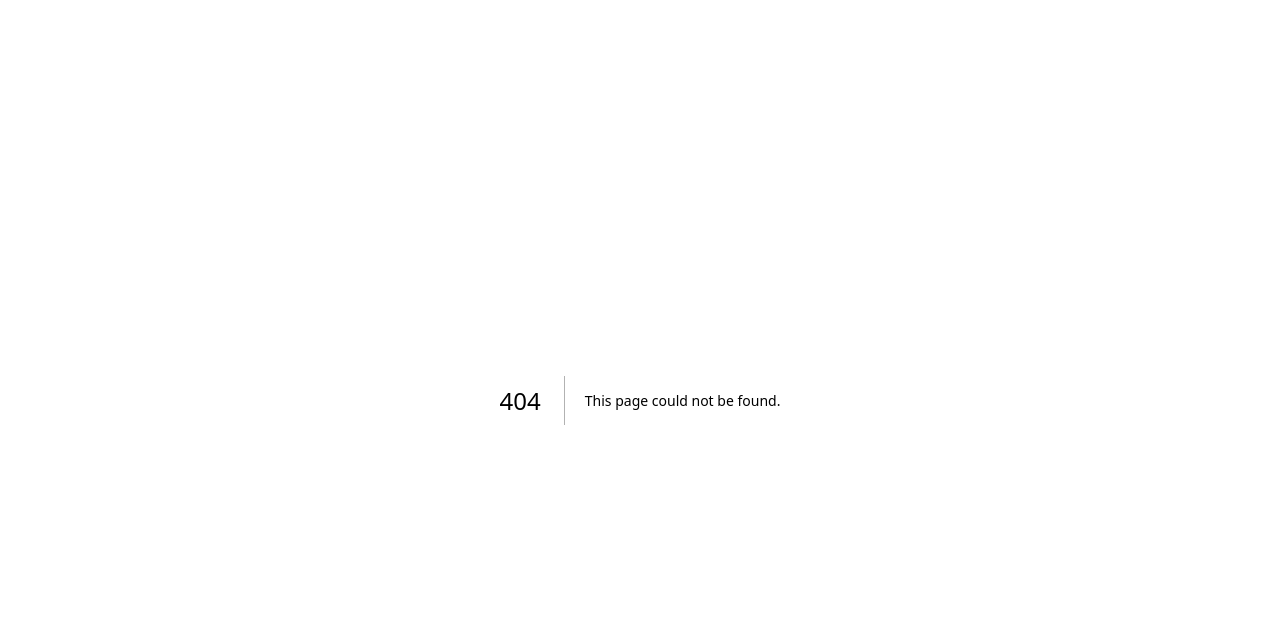
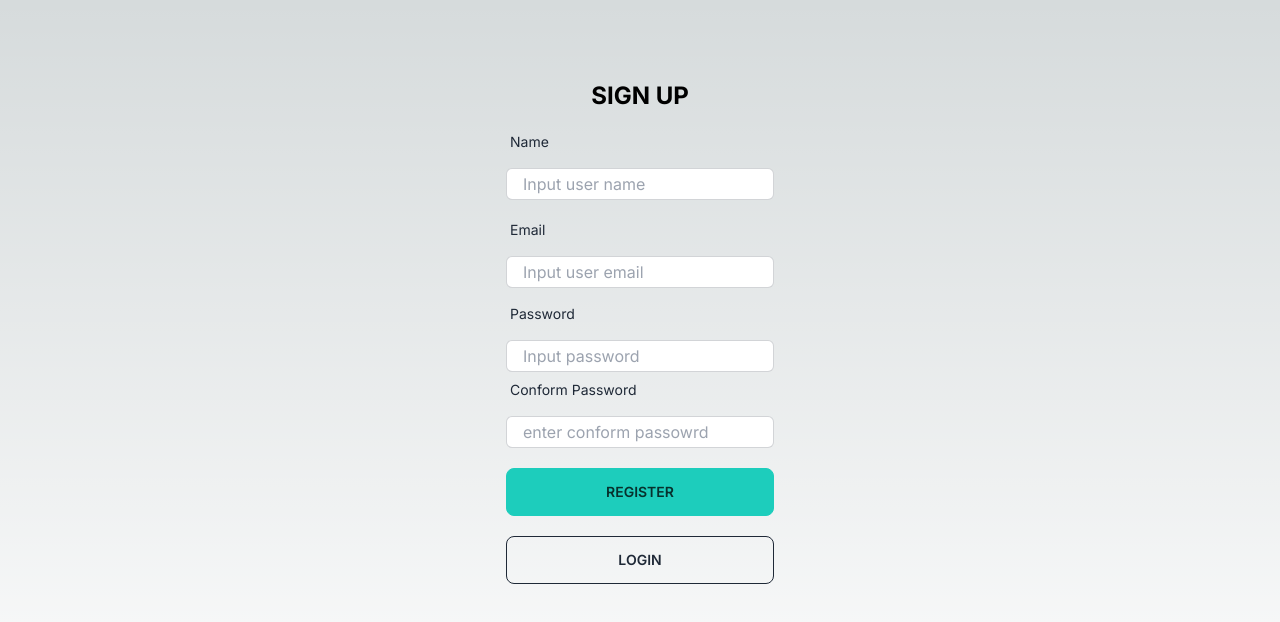
Before and after one commit to asankagamage98/simple-next-project, a Next.js app: page /register in a window 1280 px wide. Before the commit this address had no page. Shown: the top 622 px of the page. Built offline with nearby package versions, Linux system fonts and the light colour scheme.

Commit message:
created register page and crete route

```diff
--- a/src/app/page.js
+++ b/src/app/page.js
@@ -1,10 +1,42 @@
-import Login from '@/components/login/Login'
-import Image from 'next/image'
+
+"use client"
+
+import React from 'react'
+import { useRouter } from "next/navigation";
+
 
 export default function Home() {
+  const router = useRouter();
+
+  const registerbtn = ()=>{
+    router.push("/register");
+}
+
+
   return (
     <main className="flex min-h-screen flex-col items-center justify-between p-24">
-          <Login/>
+        <div className="mx-auto max-w-xs">
+           <form>
+                <div className='w-full font-bold text-2xl text-center'><p className=''>SIGN IN</p></div>
+                <div className="mt-3 form-control w-full mb-2">
+                  <label className="label">
+                    <span className="label-text">User Name</span>
+                  </label>
+                  <input  name="usename" type="text" placeholder="Input user name" className="font-normal mt-2 input text-white input-bordered w-full h-8 rounded-md" />
+                </div>
+                <div className="form-control w-full">
+                  <label className="label">
+                    <span className="label-text">Password</span>
+                  </label>
+                  <input name="password" type="password" placeholder="Input password" className="font-normal mt-2 input text-white input-bordered w-full h-8 rounded-md" />
+                </div>
+                <div className='w-full mt-5 '>
+                      <button type="submit" className="btn btn-accent w-full">Login</button>
+                </div>
+            </form>
+            <div className="w-full text-center mt-5"><button onClick={registerbtn}  className="btn btn-outline w-full">Register</button></div>
+
+        </div>
     </main>
   )
 }
--- /dev/null
+++ b/src/app/register/page.jsx
@@ -0,0 +1,54 @@
+"use client"
+
+import React from 'react'
+import { useRouter } from "next/navigation";
+
+function page() {
+
+const router = useRouter();
+
+const login =() => {
+    router.push("/")
+}
+  return (
+    <div className="flex min-h-screen flex-col items-center justify-between p-20">
+    <div className='mx-auto max-w-xs'>
+     <form action="">
+        <div className='w-full font-bold text-2xl text-center'><p className=''>SIGN UP</p></div>
+        <div className="mt-3 form-control w-full mb-2">
+            <label className="label">
+            <span className="label-text">Name</span>
+            </label>
+            <input  name="name" type="text" placeholder="Input user name" className="font-normal mt-2 input text-white input-bordered w-full h-8 rounded-md" />
+        </div>
+        <div className="mt-3 form-control w-full mb-2">
+            <label className="label">
+            <span className="label-text">Email</span>
+            </label>
+            <input  name="email" type="email" placeholder="Input user email" className="font-normal mt-2 input text-white input-bordered w-full h-8 rounded-md" />
+        </div>
+        <div className="form-control w-full">
+            <label className="label">
+            <span className="label-text">Password</span>
+            </label>
+            <input name="password" type="password" placeholder="Input password" className="font-normal mt-2 input text-white input-bordered w-full h-8 rounded-md" />
+        </div>
+        <div className="form-control w-full">
+            <label className="label">
+            <span className="label-text">Conform Password</span>
+            </label>
+            <input name="password_confirmation" type="password" placeholder="enter conform passowrd" className="font-normal mt-2 input text-white input-bordered w-full h-8 rounded-md" />
+        </div>
+        <div className='w-full mt-5 '>
+                <button type="submit" className="btn btn-accent w-full">Register</button>
+        </div>
+      </form>
+      <div className='w-full text-center mt-5'>
+        <button onClick={login}  className="btn btn-outline w-full">Login</button>
+     </div>
+    </div>
+  </div>
+  )
+}
+
+export default page
--- a/src/components/login/Login.jsx
+++ /dev/null
@@ -1,32 +0,0 @@
-import React from 'react'
-
-function Login() {
-  return (
-    <div className="mx-auto max-w-xs">
-    <form>
-      <div className='w-full font-bold text-2xl text-center'><p className=''>SIGN IN</p></div>
-      <div className="mt-3 form-control w-full mb-2">
-        <label className="label">
-          <span className="label-text">User Name</span>
-        </label>
-        <input  name="usename" type="text" placeholder="Input user name" className="font-normal mt-2 input text-white input-bordered w-full h-8 rounded-md" />
-      </div>
-      <div className="form-control w-full">
-        <label className="label">
-          <span className="label-text">Password</span>
-        </label>
-        <input name="password" type="password" placeholder="Input password" className="font-normal mt-2 input text-white input-bordered w-full h-8 rounded-md" />
-      </div>
-      <div className='w-full mt-5 '>
-            <button type="submit" className="btn btn-accent w-full">Login</button>
-      </div>
-      <div className="w-full text-center mt-5"><button className="btn btn-outline w-full">Register</button>
-</div>
-
-    </form>
-  </div>
-
-  )
-}
-
-export default Login
```
